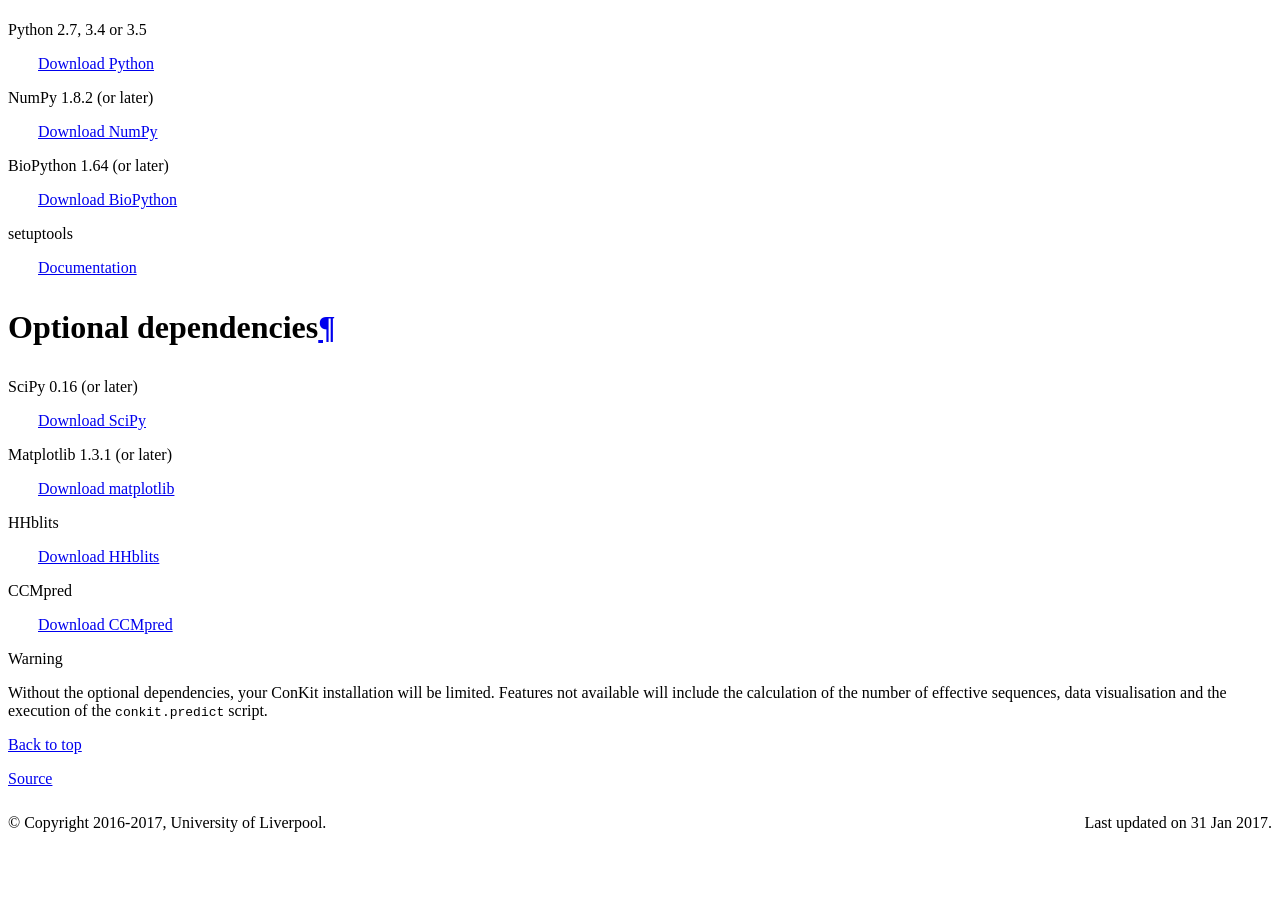
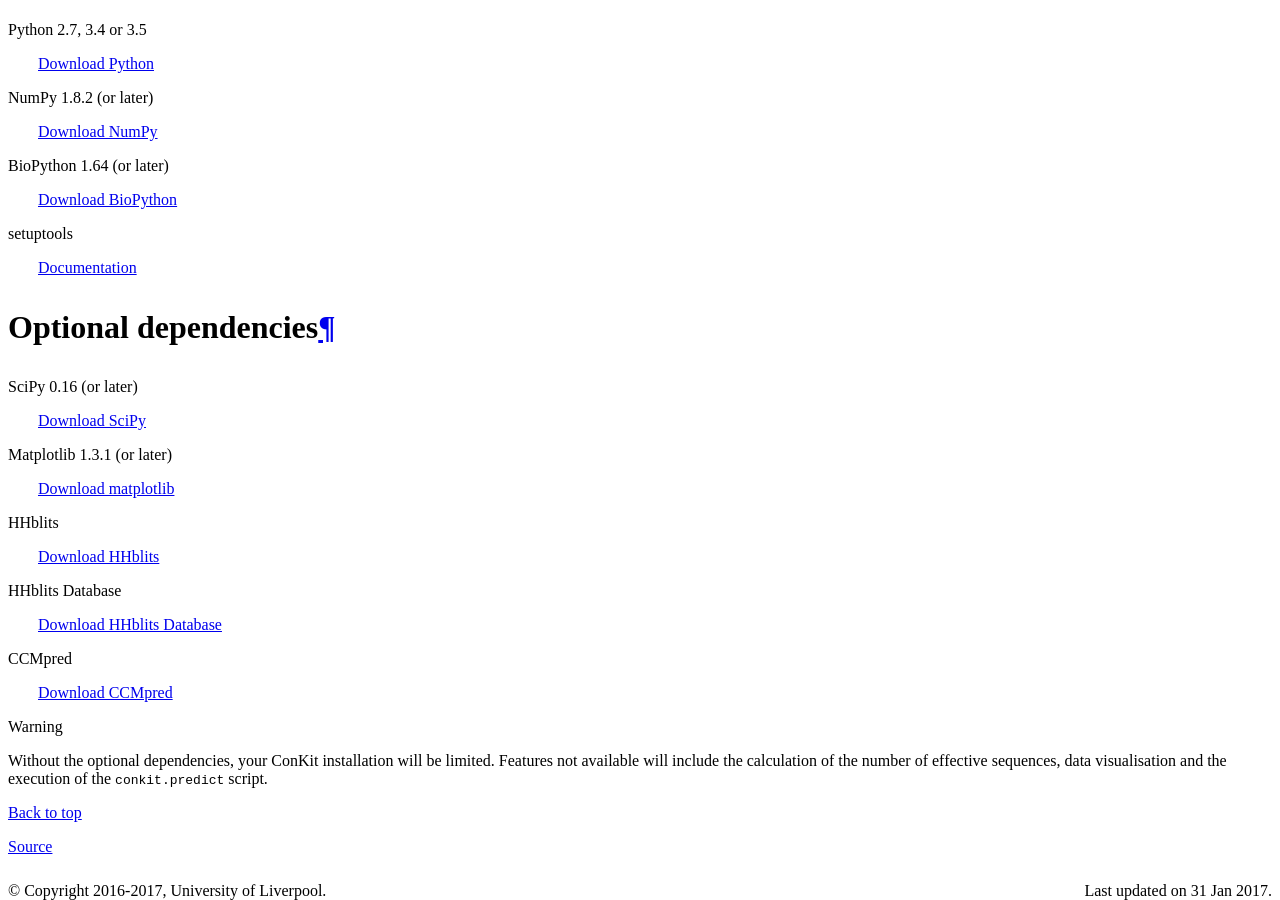
Before and after one commit to rigdenlab/conkit, a Sphinx documentation site: the page built from docs/install.rst, in a window 1280 px wide and 900 px high, scrolled down 1548 px. Built offline with Sphinx 7.4.7, drawn with Linux system fonts in a browser that asks for light colours; before the commit the page ends 2380 px from its top, so only the background shows below that.

Commit message:
reference for the HHblits database added

```diff
--- a/docs/install.rst
+++ b/docs/install.rst
@@ -79,6 +79,8 @@
   `Download matplotlib <http://matplotlib.org/users/installing.html>`_
 HHblits
    `Download HHblits <https://github.com/soedinglab/hh-suite>`_
+HHblits Database
+   `Download HHblits Database <http://wwwuser.gwdg.de/~compbiol/data/hhsuite/databases/hhsuite_dbs>`_
 CCMpred
    `Download CCMpred <https://github.com/soedinglab/CCMpred>`_
 
```
